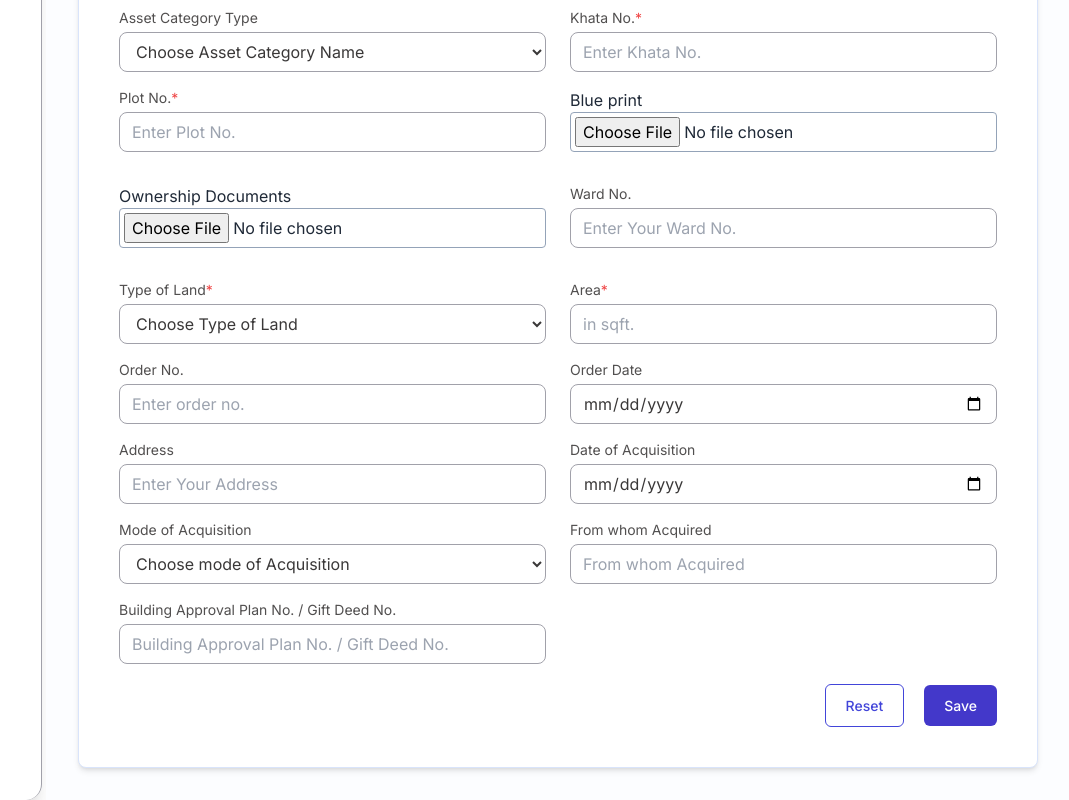
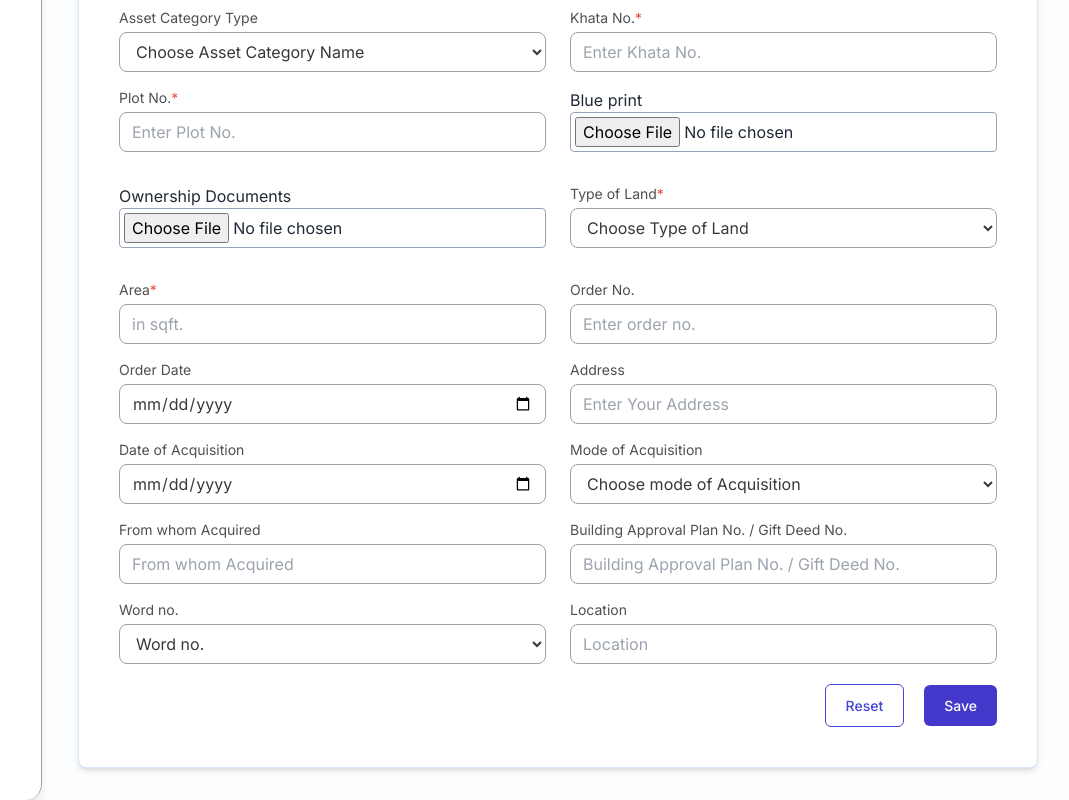
Before and after one commit to aadrika123/J-LAMS, a Next.js app in the folder frontend/: page /lams/apply/form in a window 1280 px wide. Shown: the part 489-1289 px from the top of the page, without its empty margins (210-1279 px from the left). Built offline with nearby package versions, Linux system fonts and the light colour scheme.

Commit message:
Changes for handling the csv download and handle the filter at the asset list page

```diff
--- a/frontend/src/components/JuidcoAssets/pages/Ems/Approved/Index.tsx
+++ b/frontend/src/components/JuidcoAssets/pages/Ems/Approved/Index.tsx
@@ -28,6 +28,7 @@ import Papa from 'papaparse';
 
 
 import { jsPDF } from "jspdf";
+// import { combineSlices } from '@reduxjs/toolkit';
 
 
 const Approved = () => {
@@ -50,6 +51,25 @@ const Approved = () => {
 
     const queryClient = useQueryClient();
 
+    const [ulbID, setUlbID] = useState<string | null>();
+
+    useEffect(() => {
+      const storedUserDetails = sessionStorage.getItem("user_details");
+      if (storedUserDetails) {
+        try {
+          const userDetails = JSON.parse(storedUserDetails);
+          if(userDetails?.ulb_id !== undefined){
+            setUlbID(userDetails.ulb_id || null);
+          }
+
+        } catch (error) {
+          console.error('Error parsing user details:', error);
+        }
+      }
+    }, [ulbID]);
+
+
+
     const COLUMN = [
         { name: "#" },
         { name: "ASSET NAME" },
@@ -66,7 +86,7 @@ const Approved = () => {
     const fetchData = async (page: number, searchQuery: string, filter: string) => {
         try {
             const res = await axios({
-                url: `${ASSETS.LIST.get}&page=${page}&search=${searchQuery}&filter=${filter}`,
+                url: `${ASSETS.LIST.get}&page=${page}&search=${searchQuery}&filter=${filter}&id=${ulbID}`,
                 method: "GET",
             });
             setCount(res?.data)
@@ -121,9 +141,17 @@ const Approved = () => {
 
     const { isLoading, error, data } = useQuery({
         queryKey: ['assets', currentPage, debouncedSearch, filter],
-        queryFn: () => fetchData(currentPage, debouncedSearch, filter),
+        queryFn: () => fetchData(currentPage, debouncedSearch, filter) ,
         staleTime: 1000,
     });
+
+
+    const { isLoading: isExportLoading, error: exportError, data: exportData } = useQuery({
+        queryKey: ['exportAssets', currentPage, debouncedSearch, filter],
+        queryFn: () => handleExportCSV(currentPage, debouncedSearch, filter),
+        staleTime: 1000,
+    });
+
 
     useEffect(() => {
         const handler = setTimeout(() => {
@@ -245,7 +273,15 @@ const Approved = () => {
         setFilter(e.target.value);
     };
 
-    const handleExportCSV = () => {
+    const handleExportCSV = async(page: number, searchQuery: string, filter: string) => {
+
+
+        const res = await axios({
+            url: `${ASSETS.LIST.getcsvdata}&page=${page}&search=${searchQuery}&filter=${filter}&id=${ulbID}`,
+            method: "GET",
+        });
+
+        console.log("data",res)
         const csvData = data?.data?.map((row: any) => [row.id, row.type_of_assets, row.assets_category_type, row.type_of_land, row.khata_no, row.area]);
 
         csvData.unshift(['ID', 'ASSET NAME', 'ASSET TYPE', 'LAND TYPE', 'KHATA NO.', 'AREA(SQFT)']);
@@ -360,7 +396,10 @@ const Approved = () => {
                             <option disabled selected> by Asset Type</option>
                             <option value="">All</option>
                             <option value="Immovable">Immovable</option>
-                            <option value="Land">Land</option>
+                            <option value="Building">Building</option>
+                            <option value="Hall">Hall</option>
+                            <option value="Vacant Land">Vacant Land</option>
+                            <option value="Others">Others</option>
 
                         </select>
                     </div>
@@ -580,6 +619,7 @@ const Approved = () => {
                                                     />
                                                 </svg>
                                             </Link>
+                                            {role}
 
                                             {role == 'Admin' ? null : (
                                                 <>
--- a/frontend/src/components/JuidcoAssets/pages/Ems/Dashboard/Index.tsx
+++ b/frontend/src/components/JuidcoAssets/pages/Ems/Dashboard/Index.tsx
@@ -64,6 +64,21 @@ export const DashboardMain = () => {
   const [selectedFloor, setSelectedFloor] = useState(null);
 
 
+  const [ulbID, setUlbID] = useState<string | null>();
+
+  useEffect(() => {
+    const storedUserDetails = sessionStorage.getItem("user_details");
+    if (storedUserDetails) {
+      try {
+        const userDetails = JSON.parse(storedUserDetails);
+        setUlbID(userDetails.ulb_id || null);
+      } catch (error) {
+        console.error('Error parsing user details:', error);
+      }
+    }
+  }, []);
+
+
   useEffect(() => {
     const numericFloorCount = parseInt(floorCount) || 0;
     setPlotNos(Array(numericFloorCount).fill(""));
@@ -90,8 +105,10 @@ export const DashboardMain = () => {
     mode_of_acquisition: "",
     role: "Municipal",
     building_approval_plan: "",
-    no_of_floors: floorCount,
-    building_name:buildingName
+    no_of_floors: parseInt(floorCount),
+    building_name:buildingName,
+    ulb_id:ulbID,
+    location:"",
   }
 
   const employeeValidationSchema = Yup.object().shape({
@@ -156,6 +173,7 @@ export const DashboardMain = () => {
   const handleSubmitFormik = async (values: any, { resetForm }: FormikHelpers<any>) => {
 
     try {
+
       const fileUploadData = await handleUpload();
       if (fileUploadData) {
         values.blue_print = fileUploadData.blue_print;
@@ -172,14 +190,11 @@ export const DashboardMain = () => {
 
       values.building_name = buildingName;
 
-
       const res = await axios({
         url: `${ASSETS.LIST.create}`,
         method: "POST",
         data: values,
       });
-
-      console.log("res", res)
       if (res?.data?.status === true) {
         toast.success("Assets successfully added");
         resetForm();
@@ -1116,20 +1131,22 @@ export const DashboardMain = () => {
     },
     {
       id: 4,
-                          name: "Enclosed/Non-Enclosed"
+      name: "Enclosed/Non-Enclosed",
     },
+    ...(values.type_of_assets === "Building" ? [] : [
       {
         id: 5,
-                          name: "Vacant Land"
+        name: "Vacant Land",
       },
+    ]),
     {
       id: 6,
-                          name: "Gym"
+      name: "Gym",
     },
     {
       id: 7,
-                          name: "Market"
-                        }
+      name: "Market",
+    },
   ]}
 />
 
@@ -1204,7 +1221,7 @@ export const DashboardMain = () => {
                       />
                     </div>
 
-                    <InputBox
+                    {/* <InputBox
                       onChange={handleChange}
                       onBlur={handleBlur}
                       value={values.ward_no}
@@ -1225,7 +1242,7 @@ export const DashboardMain = () => {
                           e.preventDefault();
                         }
                       }}
-                    />
+                    /> */}
 
                     <SelectForNoApi
                       onChange={handleChange}
@@ -1425,6 +1442,35 @@ export const DashboardMain = () => {
                       type="text"
                       maxLength={20}
                     />
+
+                <SelectForNoApi
+                 onChange={handleChange}
+                 onBlur={handleBlur}
+                 // value={values.mode_of_acquisition}
+                  label="Word no."
+                   name="ward_no"
+                   value={values.ward_no}
+                  placeholder={"Word no."}
+                  options={Array.from({ length: 55 }, (_, index) => ({
+                  id: index + 1,
+                   name: `${index + 1}`,
+                     }))}
+                   />
+
+
+                    <InputBox
+                      onChange={handleChange}
+                      onBlur={handleBlur}
+                      value={values.location}
+                      label="Location"
+                      placeholder={"Location"}
+                      name="location"
+                      type="text"
+                      maxLength={100}
+                    />
+
+
+
                   </div>
 
                   <div className="flex items-center justify-end mt-5 gap-5">
--- a/frontend/src/utils/api/urls.ts
+++ b/frontend/src/utils/api/urls.ts
@@ -21,7 +21,8 @@ type Urls = {
     validate?: string;
     count?: string;
     getAllData?: string;
-    getAllAudit?:string
+    getAllAudit?:string;
+    getcsvdata?:string;
   };
 };
 
@@ -37,7 +38,8 @@ export const ASSETS: Urls = {
     count: "/assets/update-list?limit=7",
     getAllData: "/assets/field-officer-list?limit=7",
     getAllAudit: "/assets/auditlog-list?limit=10",
-    updateMany:"/assets/checker-list?limit=100"
+    updateMany:"/assets/checker-list?limit=100",
+    getcsvdata: "/asset/getcsvdata?",
 
   },
 };
```
Lines whose indentation alone changed are shown as unchanged.
